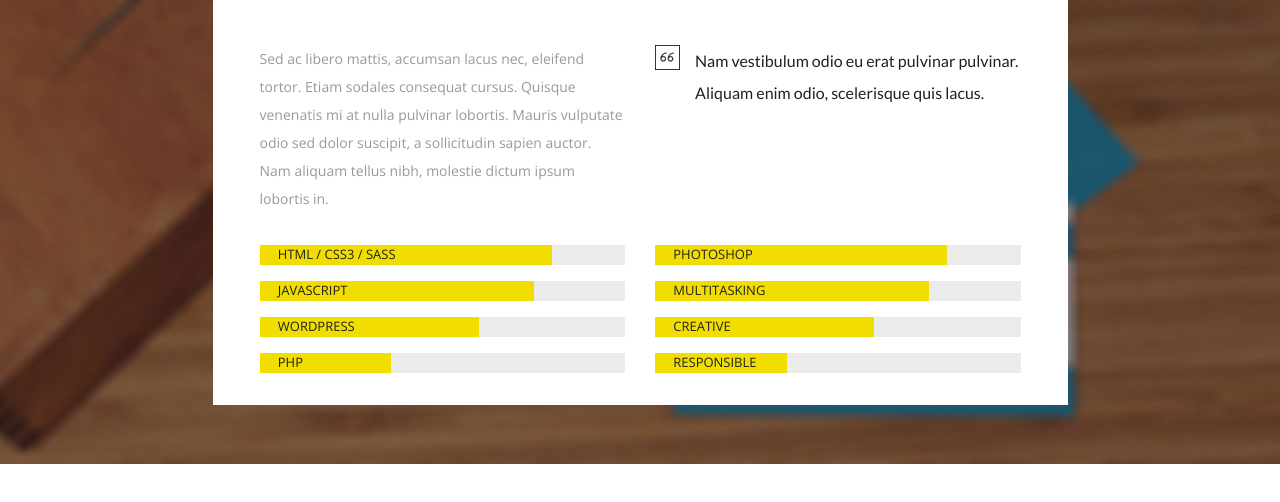
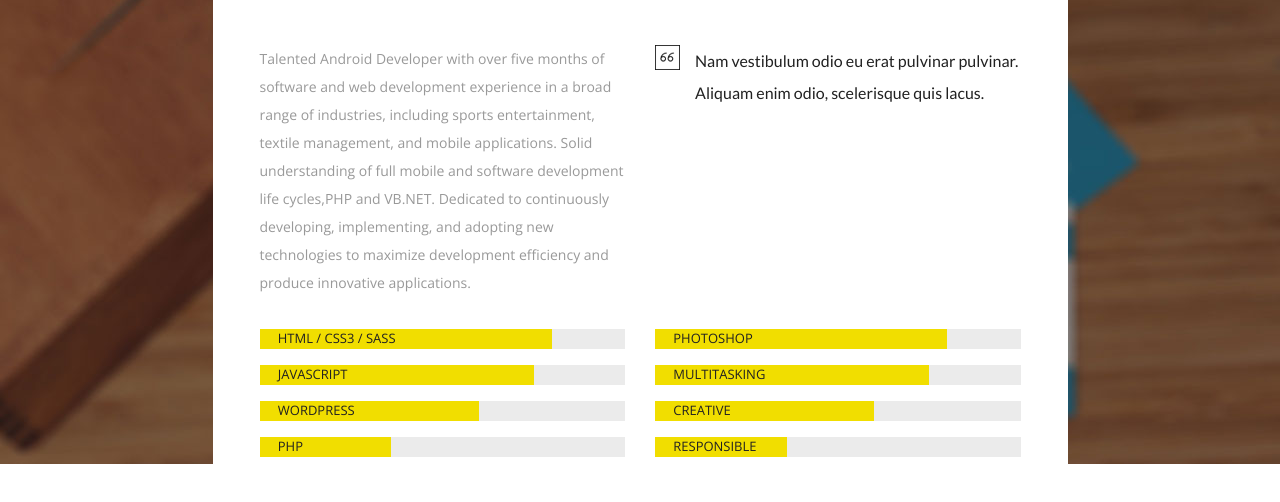
Before and after one commit to anoopt93/profile, a plain HTML site: page index.html in a window 1280 px wide. Both pictures are taken after a click on the tab "ABOUT ME". Shown: the part 386-888 px from the top of the page. Before the commit the page ends 855 px from the top, so only its background shows below. Drawn offline with nearby package versions, Linux system fonts and the light colour scheme.

Commit message:
index edited
index edited

```diff
--- a/index.html
+++ b/index.html
@@ -97,12 +97,7 @@
 									<div class="agileits_agile_about">
 										<h3>About Me</h3>
 										<div class="col-md-6 agileits_agile_about_left">
-											<p>Sed ac libero mattis, accumsan lacus nec, eleifend
-												tortor. Etiam sodales consequat cursus. Quisque
-												venenatis mi at nulla pulvinar lobortis. Mauris
-												vulputate odio sed dolor suscipit, a sollicitudin
-												sapien auctor. Nam aliquam tellus nibh, molestie
-												dictum ipsum lobortis in.</p>
+											<p>Talented Android Developer with over five months of software and web development experience in a broad range of industries, including sports entertainment, textile management, and mobile applications. Solid understanding of full mobile and software development life cycles,PHP and VB.NET. Dedicated to continuously developing, implementing, and adopting new technologies to maximize development efficiency and produce innovative applications.</p>
 										</div>
 										<div class="col-md-6 agileits_agile_about_right">
 											<h4>Nam vestibulum odio eu erat pulvinar pulvinar.
```
